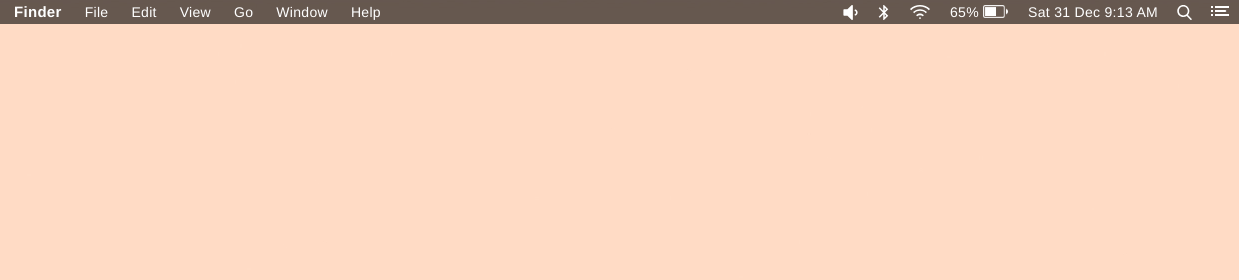
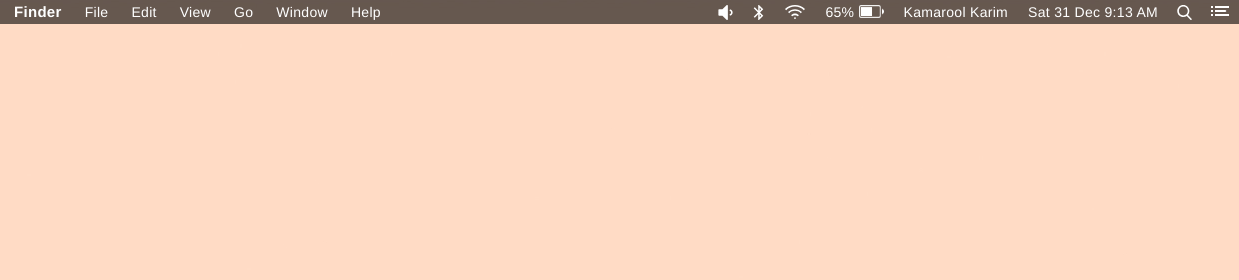
Before and after one commit to kamaroolkarim/macos, a website: page public/index.html in a window 1280 px wide. Shown: the top 280 px of the page, 41-1280 px from the left. Drawn offline with Linux system fonts and the light colour scheme.

Commit message:
tambah name aku

```diff
--- a/public/index.html
+++ b/public/index.html
@@ -466,6 +466,7 @@
                                 </li>
                             </ul>
                         </li>
+                        <li><a href="#">Kamarool Karim</a></li>
                         <li class="dropdown" id="vm-date">
                             <a href="#" class="dropdown-toggle" data-toggle="dropdown" role="button" aria-haspopup="true" aria-expanded="false">{{ date }}</a>
                             <ul class="dropdown-menu dropdown-menu-right">
@@ -492,6 +493,7 @@
                                     </a>
                                 </li>
                             </ul>
+                        </li>
                         <li>
                             <a data-toggle="modal" data-target="#spotlight-search"><img src="/img/search.svg" class="search-icon" alt="Spotlight Search" /></a>
                             <div class="modal spotlight" id="spotlight-search" tabindex="-1" role="dialog" aria-labelledby="myModalLabel">
```
